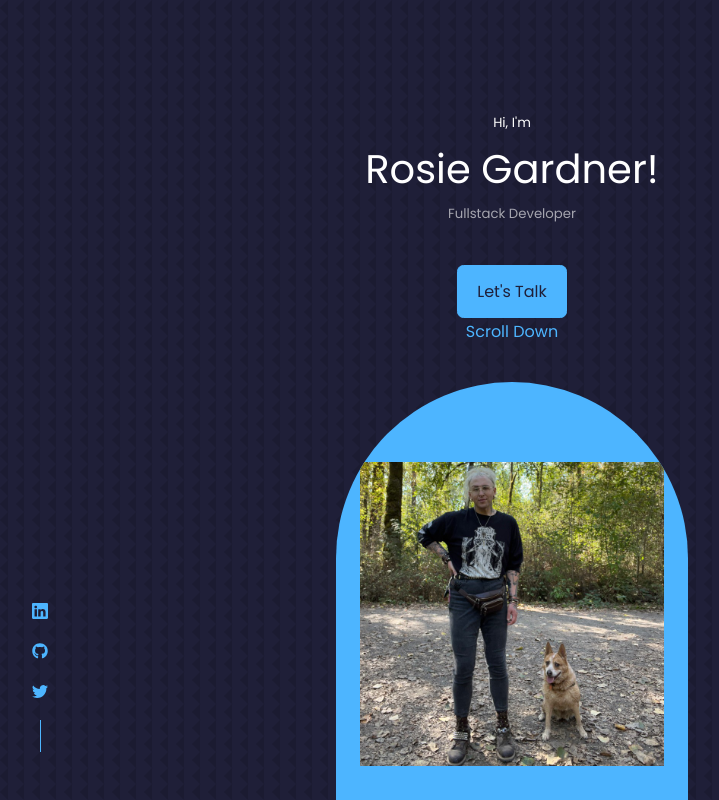
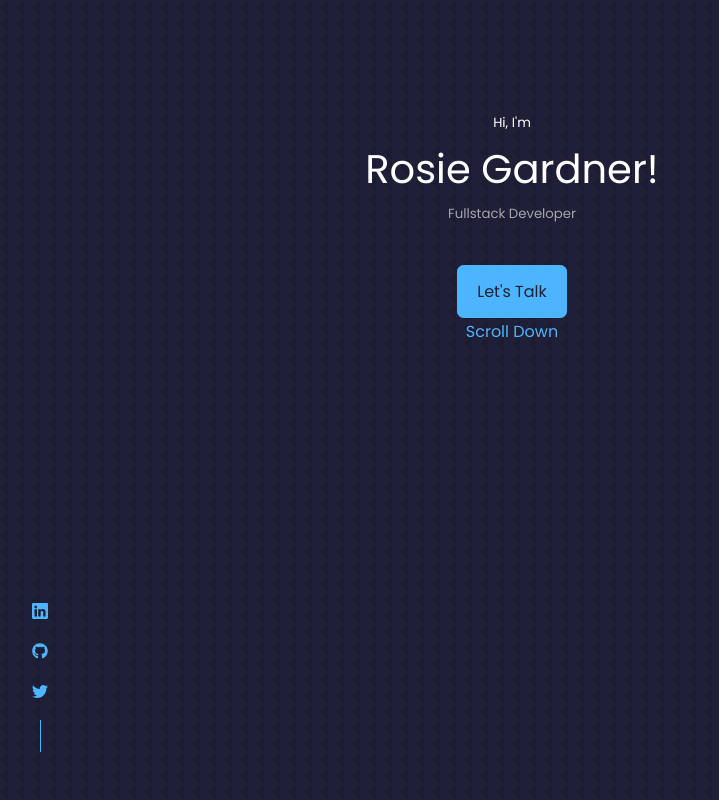
Before and after one commit to rosiegardner/reactPortfolio, a React (Create React App) app: page / in a window 1280 px wide. Shown: the whole page, without its empty margins (128-847 px from the left). Built offline with nearby package versions, Linux system fonts and the light colour scheme.

Commit message:
update: remove photo in Header.jsx component  and move to About.jsx component  // style: update styling for image in about.css

```diff
--- a/src/components/about/About.jsx
+++ b/src/components/about/About.jsx
@@ -1,6 +1,6 @@
 import React from 'react'
 import './about.css'
-// import ME from '../../assets/.jpg; <<< collect photos
+import ME from '../../assets/rosie.png'
 import {FaAward} from 'react-icons/fa'
 import {VscFolderLibrary} from 'react-icons/vsc'
 import {FiUsers} from 'react-icons/fi'
@@ -14,7 +14,7 @@ const About = () => {
       <div className='container about__container'>
         <div clasName='about__me'>
           <div className="about__me-image">
-            {/* <img src="" alt="" /> */}
+            <img src={ME} alt="Rosie Image" />
           </div>
         </div>
 
--- a/src/components/about/about.css
+++ b/src/components/about/about.css
@@ -18,7 +18,7 @@
   place-items: center;
 }
 
-/* .about__me-image {
+.about__me-image {
   border-radius: 2rem;
   overflow: hidden;
   transform: rotate(10deg);
@@ -27,7 +27,7 @@
 
 .about__me-image:hover {
   transform: rotate(0)
-} */
+}
 
 .about__cards {
   display: grid;
--- a/src/components/header/Header.jsx
+++ b/src/components/header/Header.jsx
@@ -1,7 +1,7 @@
 import React from 'react'
 import './header.css'
 import CTA from './CTA'
-import ME from '../../assets/rosie.png'
+// import ME from '../../assets/rosie.png'
 import HeaderSocials from './HeaderSocials'
 
 const Header = () => {
@@ -16,9 +16,9 @@ const Header = () => {
         <CTA />
         <HeaderSocials />
 
-        <div className='me'>
+        {/* <div className='me'>
           <img src={ME} alt="" />
-        </div>
+        </div> */}
 
         <a href='#contact' className='scroll-down'>Scroll Down</a>
       </div>
```
